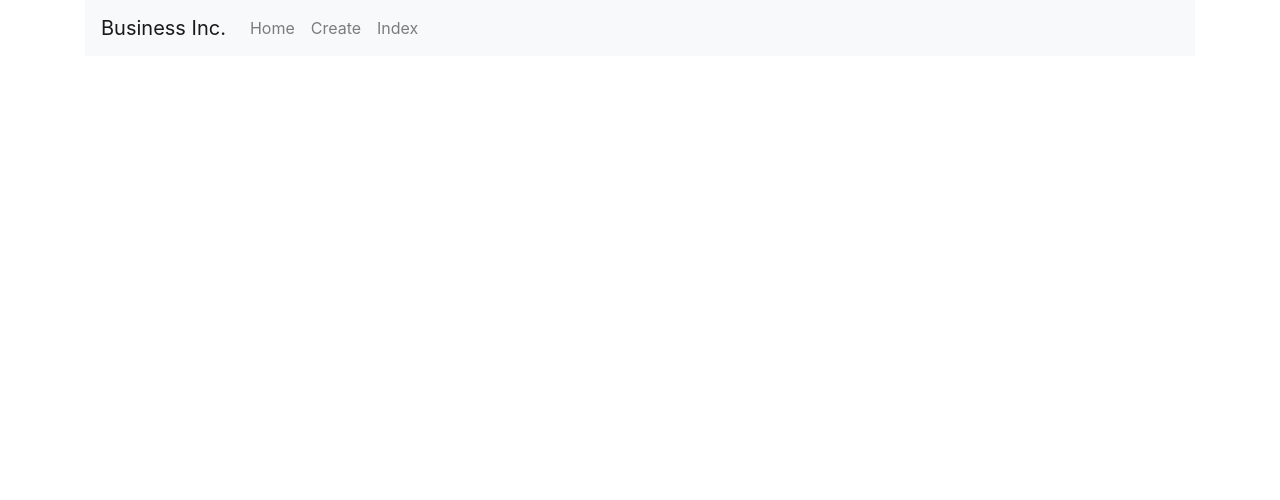
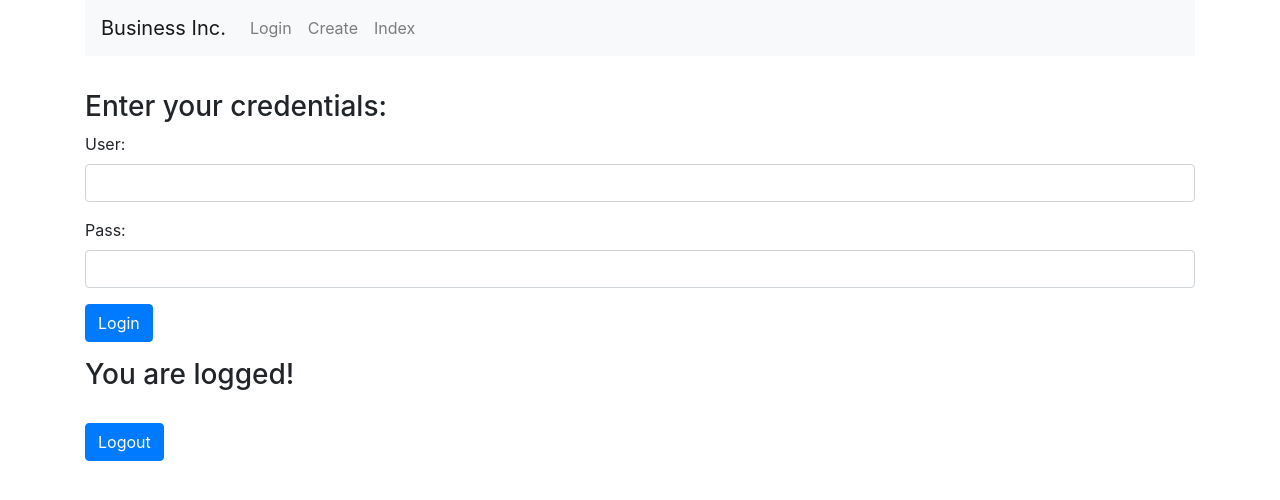
Before and after one commit to ChameleonTeam/poc_servers, a React (Create React App) app in the folder dummyFront/: page /login in a window 1280 px wide. Shown: the top 500 px of the page. Built offline with nearby package versions, Linux system fonts and the light colour scheme.

Commit message:
Front: Login

```diff
--- a/dummyFront/src/App.js
+++ b/dummyFront/src/App.js
@@ -5,6 +5,7 @@ import { BrowserRouter as Router, Switch, Route, Link } from 'react-router-dom';
 import Create from './components/create.component';
 import Edit from './components/edit.component';
 import Index from './components/index.component';
+import Login from './components/login.component';
 
 class App extends Component {
   render() {
@@ -12,11 +13,11 @@ class App extends Component {
       <Router>
         <div className="container">
           <nav className="navbar navbar-expand-lg navbar-light bg-light">
-            <Link to={'/'} className="navbar-brand">Business Inc.</Link>
+            <Link to={'/index'} className="navbar-brand">Business Inc.</Link>
             <div className="collapse navbar-collapse" id="navbarSupportedContent">
               <ul className="navbar-nav mr-auto">
               <li className="nav-item">
-                  <Link to={'/'} className="nav-link">Home</Link>
+                  <Link to={'/login'} className="nav-link">Login</Link>
                 </li>
                 <li className="nav-item">
                   <Link to={'/create'} className="nav-link">Create</Link>
@@ -28,6 +29,7 @@ class App extends Component {
             </div>
           </nav> <br/>
           <Switch>
+              <Route exact path='/login' component={ Login } />
               <Route exact path='/create' component={ Create } />
               <Route path='/edit/:id' component={ Edit } />
               <Route path='/index' component={ Index } />
--- a/dummyFront/src/components/TableRow.js
+++ b/dummyFront/src/components/TableRow.js
@@ -1,6 +1,7 @@
 import React, { Component } from 'react';
 import { Link } from 'react-router-dom';
 import axios from 'axios';
+import UserProfile from './user.component';
 
 class TableRow extends Component {
 
@@ -39,11 +40,17 @@ class TableRow extends Component {
           <td>
             {this.props.obj.weight}
           </td>
-          <td>
+          <td hidden={!UserProfile.includeAction("UpdateUser")}>
             <Link to={"/edit/"+this.props.obj.dni} className="btn btn-primary">Edit</Link>
           </td>
-          <td>
+          <td hidden={!!UserProfile.includeAction("UpdateUser")}>
+            <button className="btn btn-primary" disabled>Edit</button>
+          </td>
+          <td hidden={!UserProfile.includeAction("DeleteUser")}>
             <button onClick={this.delete} className="btn btn-danger">Delete</button>
+          </td>
+          <td hidden={!!UserProfile.includeAction("DeleteUser")}>
+            <button className="btn btn-danger" disabled>Delete</button>
           </td>
         </tr>
     );
--- a/dummyFront/src/components/create.component.js
+++ b/dummyFront/src/components/create.component.js
@@ -1,5 +1,6 @@
 import React, { Component } from 'react';
 import axios from 'axios';
+import UserProfile from './user.component';
 
 const endpoint = 'http://localhost:4000/user'
 
@@ -153,8 +154,11 @@ export default class Create extends Component {
                         onChange={this.onChangeWeight}
                         />
                   </div>
-                  <div className="form-group">
+                  <div className="form-group" hidden={!UserProfile.includeAction("InsertUser")}>
                       <input type="submit" value="Register Employee" className="btn btn-primary"/>
+                  </div>
+                  <div className="form-group" hidden={!!UserProfile.includeAction("InsertUser")}>
+                      <input type="submit" value="Register Employee" className="btn btn-primary" disabled/>
                   </div>
               </form>
           </div>
--- /dev/null
+++ b/dummyFront/src/components/login.component.js
@@ -0,0 +1,110 @@
+import React, { Component } from 'react';
+import axios from 'axios';
+import UserProfile from './user.component';
+
+const endpoint = 'http://localhost:4000/permissions'
+
+export default class Login extends Component {
+  constructor(props) {
+      super(props);
+      this.onChangeUser = this.onChangeUser.bind(this);
+      this.onChangePass = this.onChangePass.bind(this);
+      this.onSubmit = this.onSubmit.bind(this);
+      this.onLogout = this.onLogout.bind(this);
+
+      this.state = {
+          user: '',
+          pass: ''
+      }
+  }
+  onChangeUser(e) {
+    this.setState({
+      user: e.target.value
+    });
+  }
+  onChangePass(e) {
+    this.setState({
+      pass: e.target.value
+    })
+  }
+
+  onSubmit(e) {
+    e.preventDefault();
+    const obj = {
+      user: this.state.user
+    };
+
+    axios.post(endpoint, obj)
+        .then(res => {
+          console.log(res.data);
+          if (!!res.data.actions) {
+            UserProfile.setName(this.state.user);
+            UserProfile.setLogged(true);
+            UserProfile.setActions(res.data.actions);
+            this.setState({
+              user: '',
+              pass: ''
+            })
+          }
+        })
+        .catch(function (error) {
+          console.log(error);
+        });
+
+    console.log(`The values are ${this.state.user}, ${this.state.pass}`)
+  }
+
+  onLogout(e) {
+    e.preventDefault();
+    UserProfile.setName("");
+    UserProfile.setLogged(false);
+    UserProfile.setActions([]);
+    this.forceUpdate();
+  }
+
+  isLogged() {
+    return UserProfile.isLogged()
+  }
+
+  render() {
+    console.log("Esta logeado:", this.isLogged());
+      return (
+        <div>
+          <div style={{ marginTop: 10 }} hidden={this.isLogged() === "true"}>
+              <h3>Enter your credentials:</h3>
+              <form onSubmit={this.onSubmit}>
+                  <div className="form-group">
+                      <label>User:  </label>
+                      <input type="text"
+                        className="form-control"
+                        value={this.state.user}
+                        onChange={this.onChangeUser}
+                        />
+                  </div>
+                  <div className="form-group">
+                      <label>Pass: </label>
+                      <input type="password"
+                        className="form-control"
+                        value={this.state.pass}
+                        onChange={this.onChangePass}
+                        />
+                  </div>
+                  <div className="form-group">
+                      <input type="submit" value="Login" className="btn btn-primary"/>
+                  </div>
+              </form>
+          </div>
+
+          <div style={{ marginTop: 10 }} hidden={this.isLogged() === "false"}>
+            <h3>You are logged!</h3>
+            <br></br>
+            <form onSubmit={this.onLogout}>
+              <div className="form-group">
+                <input type="submit" value="Logout" className="btn btn-primary"/>
+              </div>
+            </form>
+          </div>
+        </div>
+      )
+  }
+}
--- /dev/null
+++ b/dummyFront/src/components/user.component.js
@@ -0,0 +1,44 @@
+var UserProfile = (function() {
+
+    var getName = function() {
+      return localStorage.getItem("user");
+    };
+
+    var setName = function(name) {
+      localStorage.setItem("name", name);
+    };
+
+    var getActions = function() {
+      return localStorage.getItem("actions");
+    };
+
+    var setActions = function(actions) {
+      localStorage.setItem("actions", actions);
+    };
+
+    var includeAction = function(action) {
+      return localStorage.getItem("actions").includes(action);
+    };
+
+    var setLogged = function(log) {
+      localStorage.removeItem("isLogged");
+      localStorage.setItem("isLogged", log);
+    }
+
+    var isLogged = function() {
+        return localStorage.getItem("isLogged");
+    };
+
+    return {
+      getName: getName,
+      setName: setName,
+      getActions: getActions,
+      setActions: setActions,
+      includeAction: includeAction,
+      setLogged: setLogged,
+      isLogged: isLogged
+    }
+
+  })();
+
+  export default UserProfile;
```
Also changed, not shown: 1 other file (tests, documents, lock files or other folders).
